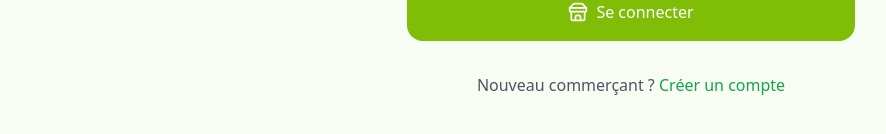
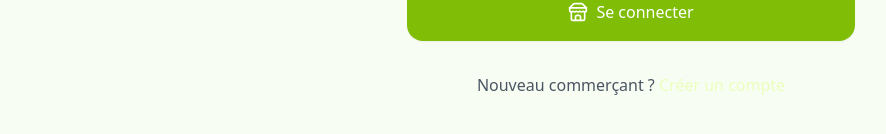
Before and after one commit to ManonDerydt/naymo-mvp-v1, a React (Vite) app: page /merchant/login in a window 1280 px wide. Shown: the part 608-742 px from the top of the page, without its empty margins (9-895 px from the left). Built offline with nearby package versions, Linux system fonts and the light colour scheme.

Commit message:
Updated MerchantLogin.tsx

```diff
--- a/src/pages/auth/MerchantLogin.tsx
+++ b/src/pages/auth/MerchantLogin.tsx
@@ -154,7 +154,7 @@ const MerchantLogin = () => {
             <span className="text-gray-600">Nouveau commerçant ? </span>
             <Link
               to="/merchant/register"
-              className="font-medium text-green-600 hover:text-green-700"
+              className="font-medium text-[#ebffbc] hover:text-green-700"
             >
               Créer un compte
             </Link>
```
